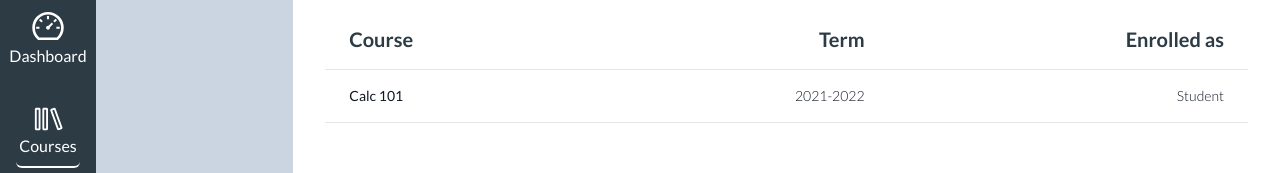
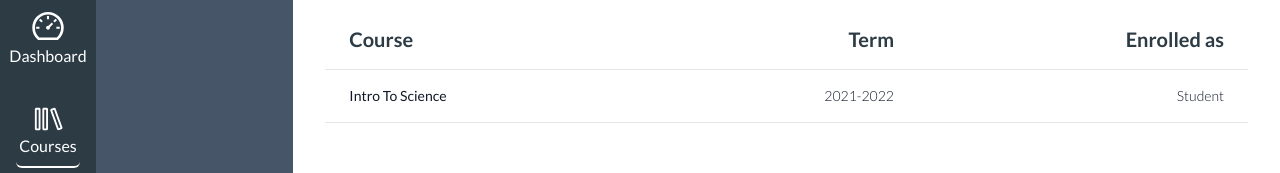
Before and after one commit to SilahicAmil/nextjs-canvas-classroom, a Next.js app: page /courses in a window 1280 px wide. Both pictures are taken after a click on the element "Account". Shown: the part 176-349 px from the top of the page. Built offline with nearby package versions, Linux system fonts and the light colour scheme.

Commit message:
updating styling and adding link to TR

```diff
--- a/components/AccountDetails/AccountDrawer.js
+++ b/components/AccountDetails/AccountDrawer.js
@@ -6,7 +6,7 @@ const AccountDrawer = ({}) => {
       <div className="drawer font-lato">
         <div className="drawer-side">
           <label htmlFor="my-drawer" className="drawer-overlay"></label>
-          <ul className="menu p-4 z-50 h-full bg-slate-300 flex items-center">
+          <ul className="menu p-4 z-50 h-full bg-slate-600 flex items-center">
             {/* <!-- Sidebar content here --> */}
             <div className="mb-10 bg-red-50 w-full h-1/6 rounded-md flex flex-col justify-center items-center gap-4">
               <Avatar
--- a/components/CoursesPage/CourseTableRows.js
+++ b/components/CoursesPage/CourseTableRows.js
@@ -1,8 +1,11 @@
+import Link from "next/link";
+
 const CourseTableRows = () => {
   return (
     <tr class="border-b">
       <td class="px-6 py-4 whitespace-nowrap text-sm font-medium text-gray-900 ">
-        Calc 101
+        {/* eventually use the courseLink prop here */}
+        <Link href="/courses/intro-to-science">Intro To Science</Link>
       </td>
       <td class="text-sm text-gray-900 font-light px-6 py-4 whitespace-nowrap text-right">
         2021-2022
```
